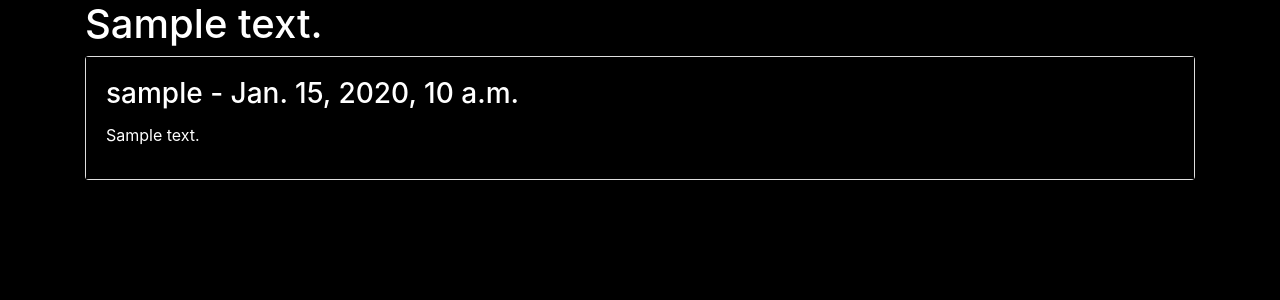
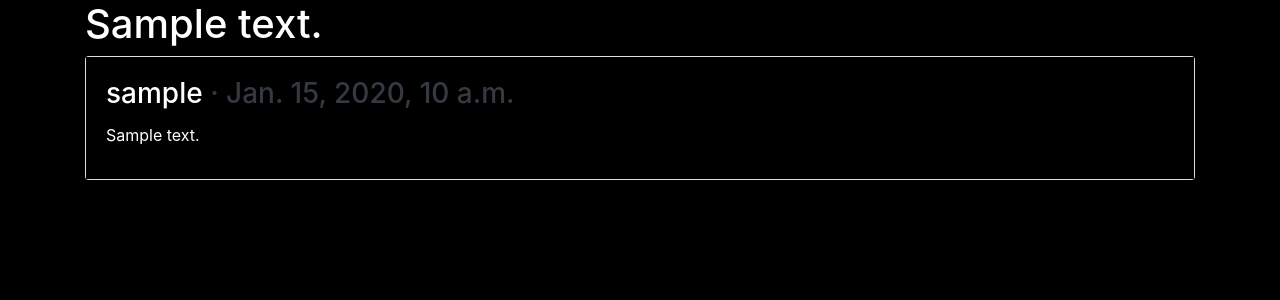
Before and after one commit to myerkes/djangotwitter, a Django app: page /1/replies in a window 1280 px wide. Shown: the part 56-356 px from the top of the page. Run offline with Django 3.2, Linux system fonts and the light colour scheme; tables that the repository leaves empty hold one stand-in row (values such as "Sample post"); some libraries are stand-ins or nearby versions.

Commit message:
CSS cleanup of posts and replys

```diff
--- a/posts/templates/posts/post_list.html
+++ b/posts/templates/posts/post_list.html
@@ -10,7 +10,7 @@
             {% for post in post_list %}
             <div class="card my-1">
                 <div class="card-body" style="background-color: black; color: white;">
-                    <h2 class="card-title">{{ post.poster }} - <span class="card-text">{{ post.pub_datetime }}</span></h2>
+                    <h2 class="card-title">{{ post.poster }}<span class="text-dark"> · {{ post.pub_datetime }}</span></h2>
                     <p class="card-title">{{ post.post_text }}</p>
                     <a href="{% url 'posts:replies' post.id %}" class="btn btn-primary">See Replies</a>
                 </div>
--- a/posts/templates/posts/reply_list.html
+++ b/posts/templates/posts/reply_list.html
@@ -9,7 +9,7 @@
             {% for reply in post.reply_set.all %}
             <div class="card my-1">
                 <div class="card-body" style="background-color: black; color: white;">
-                    <h3 class="card-title">{{ reply.replyer }} - <span class="card-text">{{ reply.pub_datetime }}</span></h2>
+                    <h3 class="card-title">{{ reply.replyer }}<span class="text-dark"> · {{ reply.pub_datetime }}</span></h2>
                     <p class="card-title">{{ reply.reply_text }}</p>
                 </div>
             </div>
```
